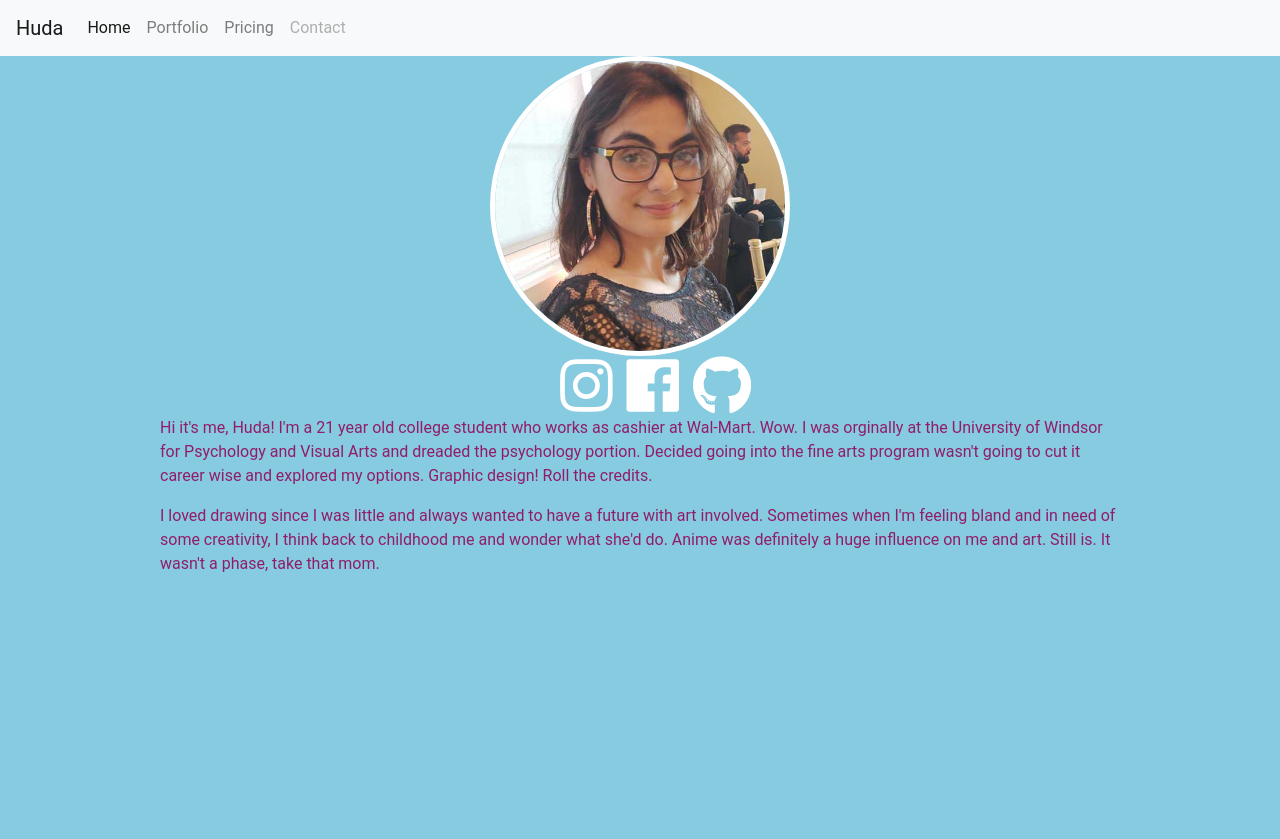
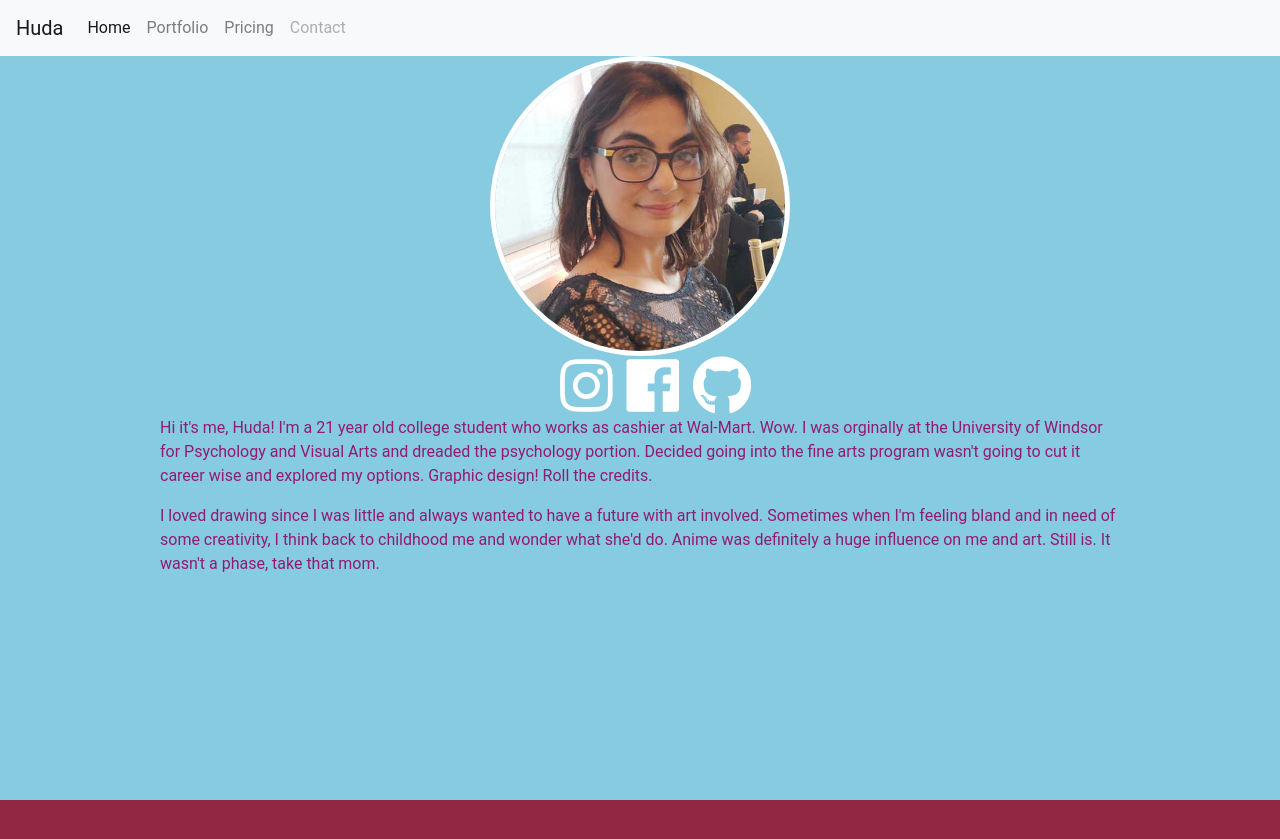
Before and after one commit to yodard/mysite, a Jekyll site: the page built from index.html, in a window 1280 px wide. Shown: the top 839 px of the page. Built offline with Jekyll 4.4.1, drawn with Linux system fonts in a browser that asks for light colours; nearby versions of some CDN libraries.

Commit message:
Update main.css

```diff
--- a/assets/css/main.css
+++ b/assets/css/main.css
@@ -45,3 +45,10 @@ ul.icons > li {
     margin: 0 5px 0 5px;
 
 }
+
+.footer {
+    position:fixed;
+    bottom:0;
+    min-height:100px;
+    background-color: #922741;
+}
```
